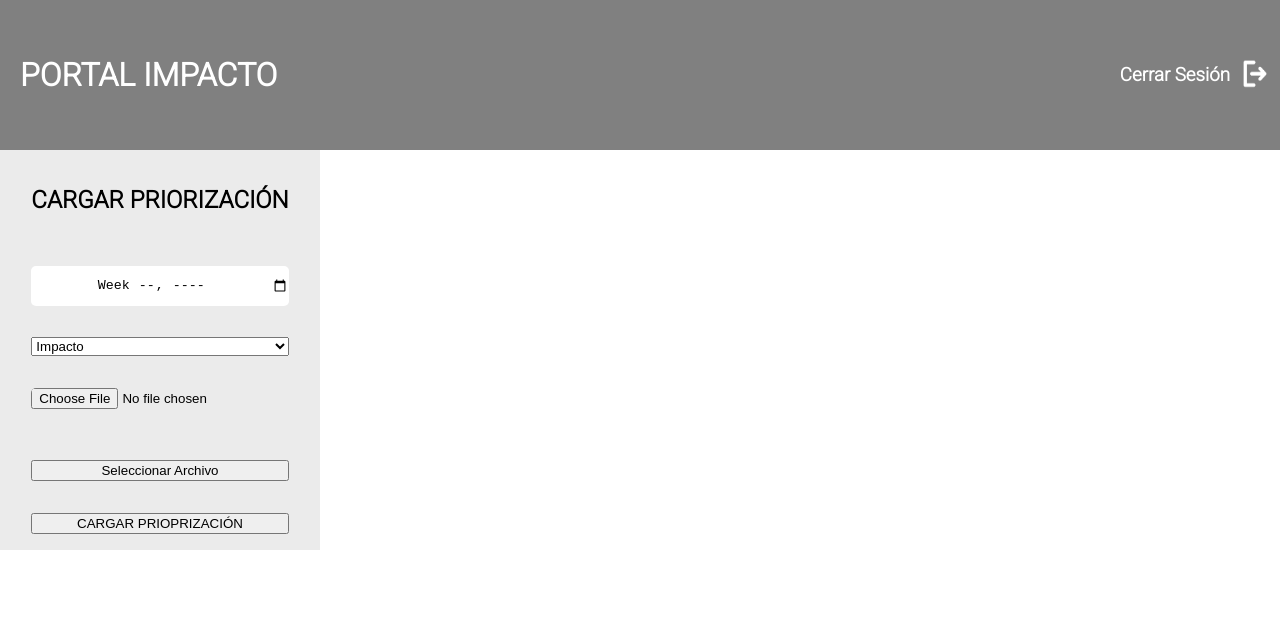
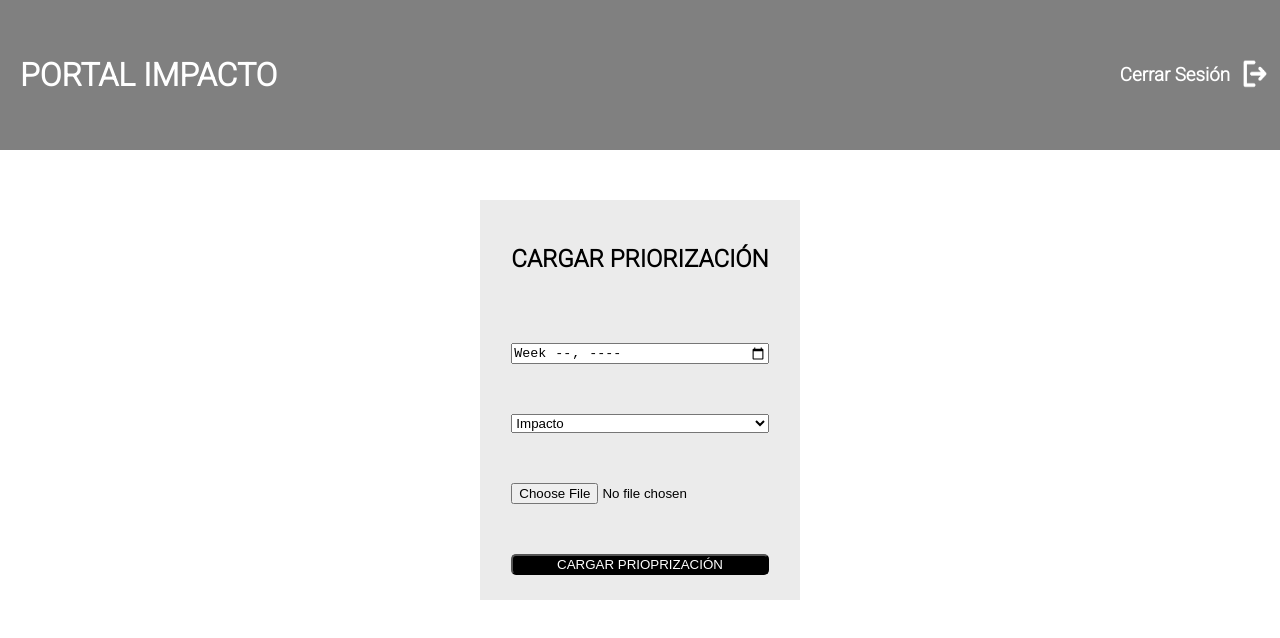
Before and after one commit to katk4tkat/portal_impacto, a React (Vite) app in the folder portal-impacto/: page /upload-priorization in a window 1280 px wide. Shown: the top 638 px of the page. Built offline with nearby package versions, Linux system fonts and the light colour scheme; no server answers; sample sign-in values are in the browser's storage.

Commit message:
corrige error en login y da estilo a upload priorization

```diff
--- a/portal-impacto/src/components/Login/Login.jsx
+++ b/portal-impacto/src/components/Login/Login.jsx
@@ -21,7 +21,7 @@ function Login() {
   return (
     <div className="maindiv">
       <>
-      <form className="divlogin">
+      <div className="divlogin">
       <h2>PORTAL IMPACTO</h2>
         <input
           type="email"
@@ -38,7 +38,7 @@ function Login() {
           placeholder="******"
         />
         <button onClick={onSubmit} className="loginbtn">ENTRAR</button>
-        </form>
+        </div>
       </>
     </div>
   );
--- a/portal-impacto/src/components/UploadPriorization/UploadPriorization.jsx
+++ b/portal-impacto/src/components/UploadPriorization/UploadPriorization.jsx
@@ -6,7 +6,8 @@ function UploadPriorization() {
   return (
     <>
     <Navbar/>
-    <form className="divlogin">
+    <div className="uploadmaindiv">
+    <div className="uploadpriorizationdiv">
       <h2>CARGAR PRIORIZACIÓN</h2>
         <input
           type="week"
@@ -18,9 +19,9 @@ function UploadPriorization() {
         <option value="impacto-acido">Impacto Acido</option>
       </select>
       <input type="file" required/>
-      <button>Seleccionar Archivo</button>
         <button>CARGAR PRIOPRIZACIÓN</button>
-        </form>
+        </div>
+        </div>
     </>
   );
 }
--- a/portal-impacto/src/components/UploadPriorization/upload-priorization.css
+++ b/portal-impacto/src/components/UploadPriorization/upload-priorization.css
@@ -1,3 +1,23 @@
-h2 {
-  color: black;
+.uploadmaindiv {
+  display: flex;
+  align-items: center;
+  justify-content: center;
 }
+
+
+.uploadpriorizationdiv {
+  display: grid;
+  justify-content: center;
+  align-items: center;
+  width: 25%;
+  background-color: #EBEBEB;
+  height: 400px;
+  margin: 50px;
+}
+
+
+.uploadpriorizationdiv button {
+  background-color: black;
+  color: white;
+  border-radius: 5px;
+}
```
